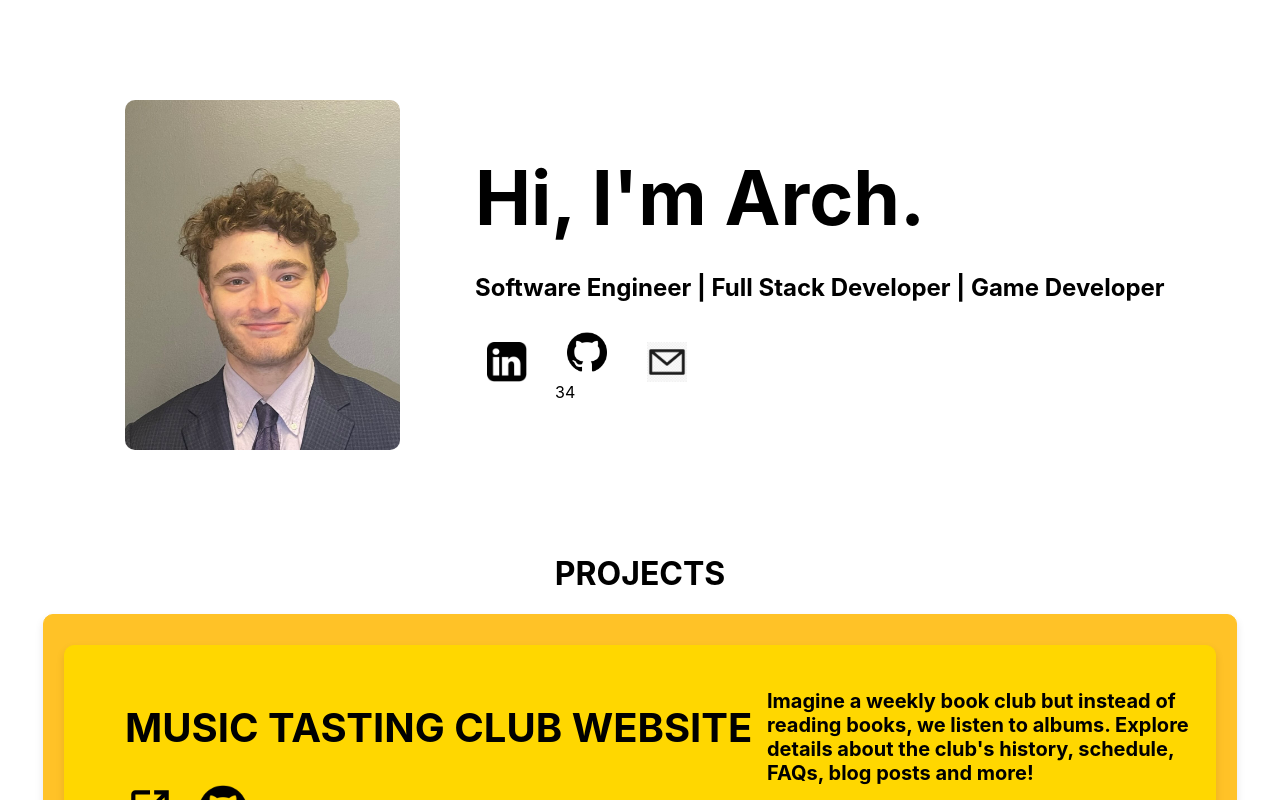
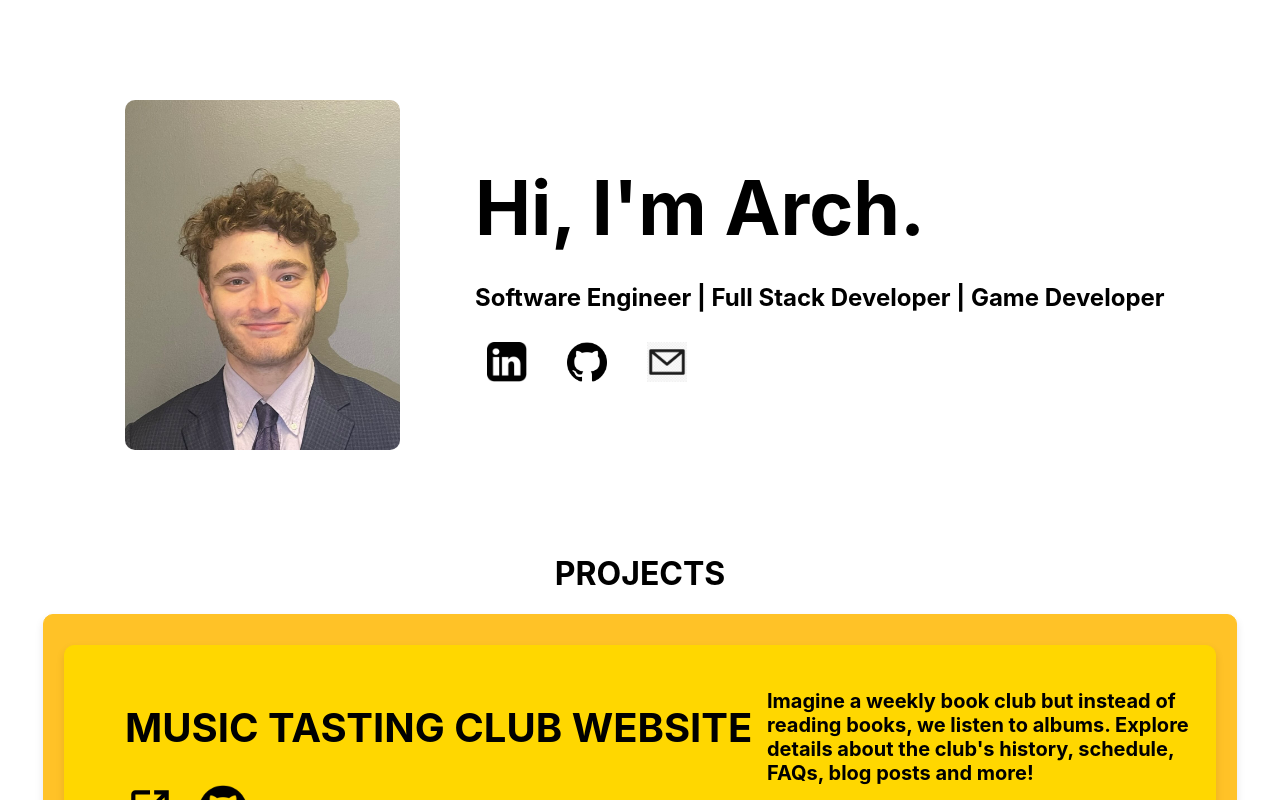
Before and after one commit to SpencerArchSilverstein/SpencerArchSilverstein.github.io, a React (Create React App) app: page / in a window 1280 px wide. Shown: the top 800 px of the page. Built offline with nearby package versions, Linux system fonts and the light colour scheme.

Commit message:
removing typo

```diff
--- a/src/App.tsx
+++ b/src/App.tsx
@@ -76,7 +76,6 @@ function App() {
               >
                 <img src={githubImg} alt="LinkedIn" className="company-logos" />
               </Button>
-              34
             </Grid>
             <Grid item xs={1} md={0}>
               <Button
```
